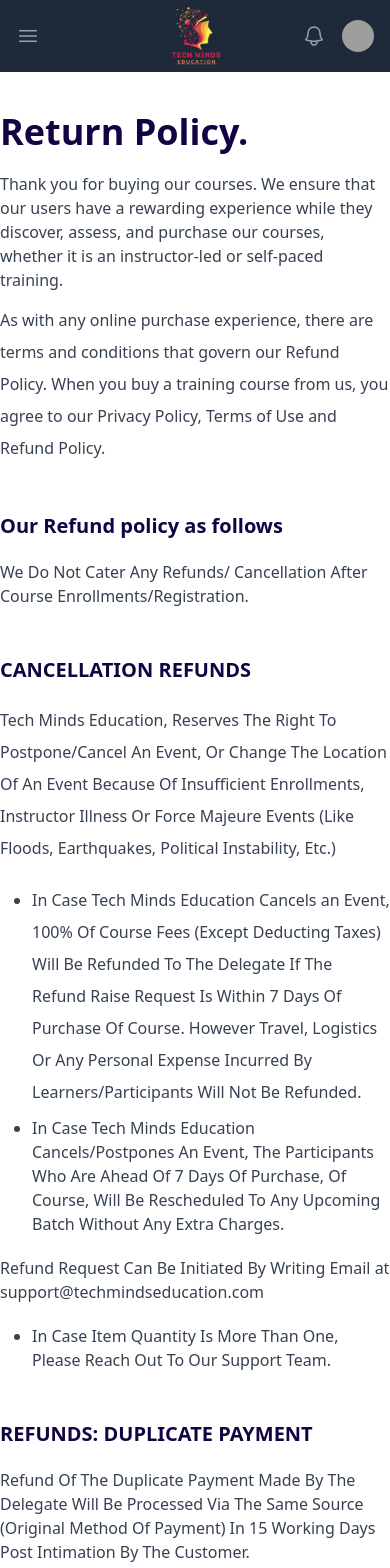
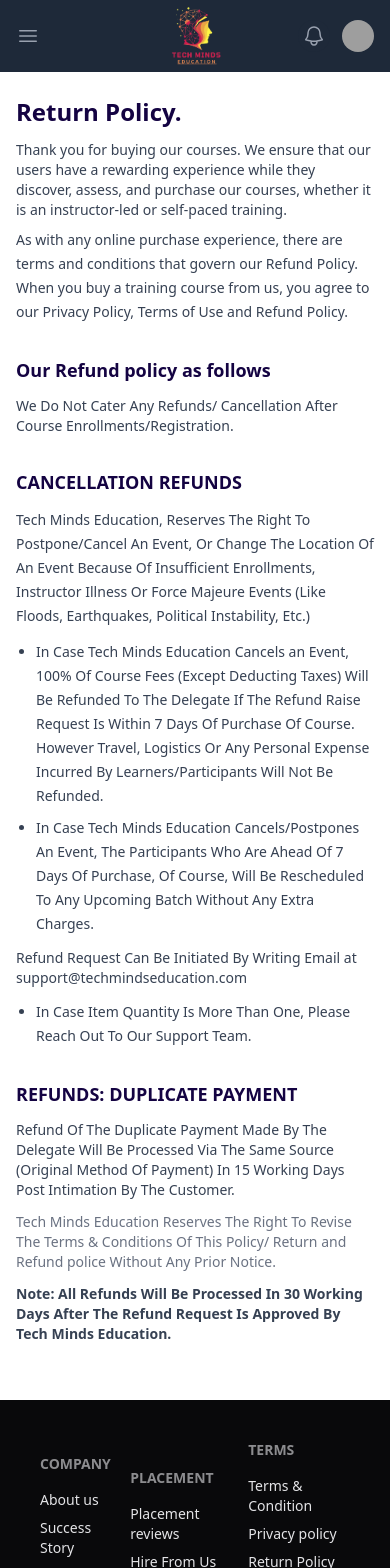
Before and after one commit to patilrohit1964/edu_sys, a React (Vite) app in the folder client/: page /return-policy in a window 390 px wide. Shown: the top 1568 px of the page. Built offline with nearby package versions, Linux system fonts and the light colour scheme; grey boxes are pictures that could not be loaded.

Commit message:
make responsive

```diff
--- a/client/src/pages/Return_Policy.jsx
+++ b/client/src/pages/Return_Policy.jsx
@@ -2,35 +2,41 @@
 
 const Return_Policy = () => {
     return (
-        <div className='py-10 mx-auto max-w-7xl'>
+        <div className='py-6 md:py-10 px-4 md:px-6 mx-auto max-w-7xl'>
             <div>
-                <h1 className='text-4xl text-[#140342] font-bold mb-5'>Return Policy.</h1>
-                <p className='text-gray-700 text-md'>Thank you for buying our courses. We ensure that our users have a rewarding experience while they discover, assess, and purchase our courses, whether it is an instructor-led or self-paced training.</p>
-                <p className='mt-3 text-gray-700 leading-8'>
+                <h1 className='text-2xl sm:text-3xl md:text-4xl text-[#140342] font-bold mb-3 md:mb-5'>Return Policy.</h1>
+                <p className='text-gray-700 text-sm md:text-md'>Thank you for buying our courses. We ensure that our users have a rewarding experience while they discover, assess, and purchase our courses, whether it is an instructor-led or self-paced training.</p>
+                <p className='mt-2 md:mt-3 text-gray-700 text-sm md:text-base leading-6 md:leading-8'>
                     As with any online purchase experience, there are terms and conditions that govern our Refund Policy. When you buy a training course from us, you agree to our Privacy Policy, Terms of Use and Refund Policy.
                 </p>
             </div>
-            <div className='my-12'>
-                <h3 className='text-xl text-[#140342] font-semibold mb-5'>Our Refund policy as follows</h3>
-                <p className='text-gray-700'>We Do Not Cater Any Refunds/ Cancellation After Course Enrollments/Registration.</p>
+
+            <div className='my-8 md:my-12'>
+                <h3 className='text-lg sm:text-xl text-[#140342] font-semibold mb-3 md:mb-5'>Our Refund policy as follows</h3>
+                <p className='text-gray-700 text-sm md:text-base'>We Do Not Cater Any Refunds/ Cancellation After Course Enrollments/Registration.</p>
             </div>
+
             <div>
-                <h3 className='text-xl text-[#140342] font-semibold'>CANCELLATION REFUNDS</h3>
-                <p className='text-gray-700 leading-8 my-5'>Tech Minds Education, Reserves The Right To Postpone/Cancel An Event, Or Change The Location Of An Event Because Of Insufficient Enrollments, Instructor Illness Or Force Majeure Events (Like Floods, Earthquakes, Political Instability, Etc.)</p>
-                <ul className='ml-8 list-disc text-gray-700'>
-                    <li className='mb-2 leading-8'>In Case Tech Minds Education Cancels an Event, 100% Of Course Fees (Except Deducting Taxes) Will Be Refunded To The Delegate If The Refund Raise Request Is Within 7 Days Of Purchase Of Course. However Travel, Logistics Or Any Personal Expense Incurred By Learners/Participants Will Not Be Refunded.</li>
-                    <li>In Case Tech Minds Education Cancels/Postpones An Event, The Participants Who Are Ahead Of 7 Days Of Purchase, Of Course, Will Be Rescheduled To Any Upcoming Batch Without Any Extra Charges.</li>
+                <h3 className='text-lg sm:text-xl text-[#140342] font-semibold'>CANCELLATION REFUNDS</h3>
+                <p className='text-gray-700 text-sm md:text-base leading-6 md:leading-8 my-3 md:my-5'>Tech Minds Education, Reserves The Right To Postpone/Cancel An Event, Or Change The Location Of An Event Because Of Insufficient Enrollments, Instructor Illness Or Force Majeure Events (Like Floods, Earthquakes, Political Instability, Etc.)</p>
+
+                <ul className='ml-5 md:ml-8 list-disc text-gray-700 text-sm md:text-base'>
+                    <li className='mb-2 leading-6 md:leading-8'>In Case Tech Minds Education Cancels an Event, 100% Of Course Fees (Except Deducting Taxes) Will Be Refunded To The Delegate If The Refund Raise Request Is Within 7 Days Of Purchase Of Course. However Travel, Logistics Or Any Personal Expense Incurred By Learners/Participants Will Not Be Refunded.</li>
+                    <li className='leading-6 md:leading-8'>In Case Tech Minds Education Cancels/Postpones An Event, The Participants Who Are Ahead Of 7 Days Of Purchase, Of Course, Will Be Rescheduled To Any Upcoming Batch Without Any Extra Charges.</li>
                 </ul>
-                <p className='text-gray-700 my-5'>Refund Request Can Be Initiated By Writing Email at support@techmindseducation.com</p>
-                <ul className='ml-8 text-gray-700 list-disc'>
-                    <li>In Case Item Quantity Is More Than One, Please Reach Out To Our Support Team.</li>
+
+                <p className='text-gray-700 text-sm md:text-base my-3 md:my-5'>Refund Request Can Be Initiated By Writing Email at support@techmindseducation.com</p>
+
+                <ul className='ml-5 md:ml-8 text-gray-700 text-sm md:text-base list-disc'>
+                    <li className='leading-6 md:leading-8'>In Case Item Quantity Is More Than One, Please Reach Out To Our Support Team.</li>
                 </ul>
             </div>
-            <div className='my-12'>
-                <h3 className='text-xl text-[#140342] font-semibold mb-5'>REFUNDS: DUPLICATE PAYMENT</h3>
-                <p className='text-gray-700'>Refund Of The Duplicate Payment Made By The Delegate Will Be Processed Via The Same Source (Original Method Of Payment) In 15 Working Days Post Intimation By The Customer.</p>
-                <p className='my-5 text-gray-500'>Tech Minds Education Reserves The Right To Revise The Terms & Conditions Of This Policy/ Return and Refund police  Without Any Prior Notice.</p>
-                <p className='text-gray-700'><b>Note: All Refunds Will Be Processed In 30 Working Days After The Refund Request Is Approved By Tech Minds Education.</b></p>
+
+            <div className='my-8 md:my-12'>
+                <h3 className='text-lg sm:text-xl text-[#140342] font-semibold mb-3 md:mb-5'>REFUNDS: DUPLICATE PAYMENT</h3>
+                <p className='text-gray-700 text-sm md:text-base'>Refund Of The Duplicate Payment Made By The Delegate Will Be Processed Via The Same Source (Original Method Of Payment) In 15 Working Days Post Intimation By The Customer.</p>
+                <p className='my-3 md:my-5 text-gray-500 text-sm md:text-base'>Tech Minds Education Reserves The Right To Revise The Terms & Conditions Of This Policy/ Return and Refund police Without Any Prior Notice.</p>
+                <p className='text-gray-700 text-sm md:text-base'><b>Note: All Refunds Will Be Processed In 30 Working Days After The Refund Request Is Approved By Tech Minds Education.</b></p>
             </div>
         </div>
     )
```
